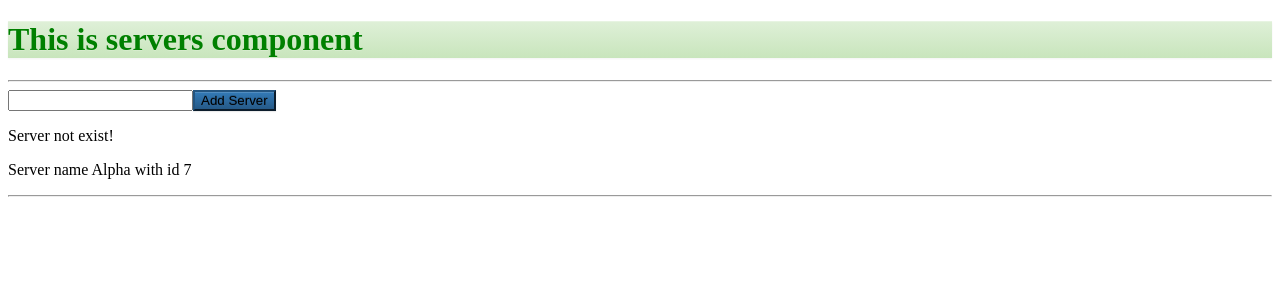
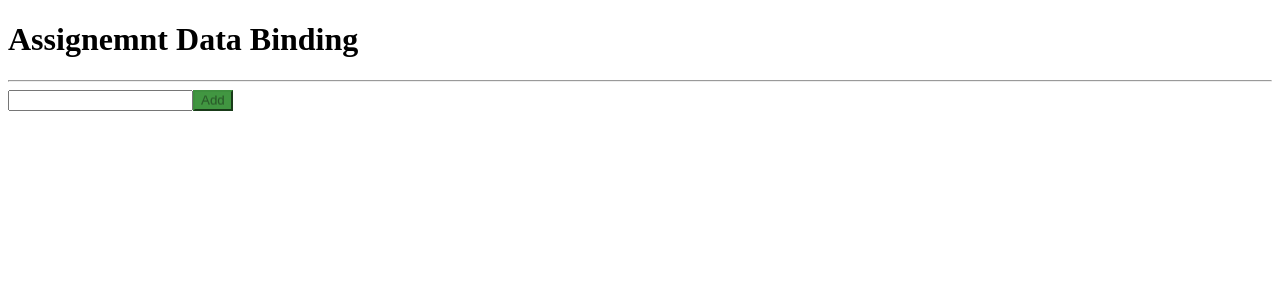
Before and after one commit to faisallabinfo/Practice-Area, an Angular app in the folder my_first_app/: page / in a window 1280 px wide. Shown: the top 300 px of the page. Built offline with nearby package versions, Linux system fonts and the light colour scheme.

Commit message:
Assignment 2 done

```diff
--- a/my_first_app/src/app/app.component.html
+++ b/my_first_app/src/app/app.component.html
@@ -1 +1 @@
-<app-servers></app-servers>
+<app-username></app-username>
--- a/my_first_app/src/app/app.module.ts
+++ b/my_first_app/src/app/app.module.ts
@@ -2,15 +2,13 @@ import { NgModule } from '@angular/core';
 import { BrowserModule } from '@angular/platform-browser';
 
 import { AppComponent } from './app.component';
-import { ServersComponent } from './servers/servers.component';
-import { ServerComponent } from './server/server.component';
 import { FormsModule } from '@angular/forms';
+import { UsernameComponent } from './username/username.component';
 
 @NgModule({
   declarations: [
     AppComponent,
-    ServerComponent,
-    ServersComponent
+    UsernameComponent
   ],
   imports: [
     BrowserModule,
--- a/my_first_app/src/app/server/server.component.html
+++ /dev/null
@@ -1 +0,0 @@
-<p>{{"Server"}} name {{serverName}} with id {{serverId}}</p>
--- a/my_first_app/src/app/server/server.component.ts
+++ /dev/null
@@ -1,12 +0,0 @@
-import { Component } from '@angular/core';
-
-@Component({
-  selector: 'app-server',
-  templateUrl: './server.component.html',
-  styleUrls: ['./server.component.css']
-})
-export class ServerComponent {
-  serverId:number=7;
-  serverName:string="Alpha";
-
-}
--- a/my_first_app/src/app/servers/servers.component.html
+++ /dev/null
@@ -1,9 +0,0 @@
-<h1 style="color: green;" class="alert alert-success">This is servers component</h1>
-<hr>
-<input type="text" (input)="getData($event)">
-<button type="button" class="btn btn-primary" [disabled]="!getButtonStatus()" (click)="createServer()" >Add Server</button>
-
-<p>{{serverStatus}}</p>
-<app-server></app-server>
-<hr>
-<div></div>
--- a/my_first_app/src/app/servers/servers.component.ts
+++ /dev/null
@@ -1,44 +0,0 @@
-import { Component } from '@angular/core';
-
-@Component({
-  selector: 'app-servers',
-  templateUrl: './servers.component.html',
-  styleUrls: ['./servers.component.css']
-})
-export class ServersComponent {
-  //serverId:number=10;
-  //serverStatus:string="Offline";
-  // serverId:number[] = [1,2,3,4,5,6,7,8,9];
-  // serverName:string[] = [
-  //   "Alpha",
-  //   "Beta",
-  //   "Gamma",
-  //   "Delta",
-  //   "Epsilon",
-  //   "Zeta",
-  //   "Eta",
-  //   "Theta",
-  //   "Iota"
-  // ];
-  btnStatus=false;
-
-  //Server creation message
-  serverStatus="Server not exist!";
-  getButtonStatus() {
-    return this.btnStatus;
-  }
-  constructor() {
-    setTimeout(()=>{
-      this.btnStatus=true;
-    },2000)
-  }
-  createServer() {
-    alert("Created!");
-    this.serverStatus="Server Created!";
-  }
-
-  getData(event:Event) {
-    this.serverStatus=(<HTMLInputElement>event.target).value;
-  }
-
-}
--- /dev/null
+++ b/my_first_app/src/app/username/username.component.html
@@ -0,0 +1,6 @@
+<h1>Assignemnt Data Binding</h1>
+<hr>
+<input type="text" [(ngModel)]="username">
+
+<button type="button" class="btn btn-success" [disabled]="username===''" (click)="username=''">Add</button>
+<p>{{username}}</p>
--- /dev/null
+++ b/my_first_app/src/app/username/username.component.ts
@@ -0,0 +1,12 @@
+import { Component } from '@angular/core';
+
+@Component({
+  selector: 'app-username',
+  templateUrl: './username.component.html',
+  styleUrls: ['./username.component.css']
+})
+export class UsernameComponent {
+    username:string="";
+    isButtonDisable=true;
+
+}
```
Also changed, not shown: my_first_app/src/app/servers/servers.component.css (deleted), my_first_app/src/app/username/username.component.css (added), 1 other file (tests, documents, lock files or other folders).
